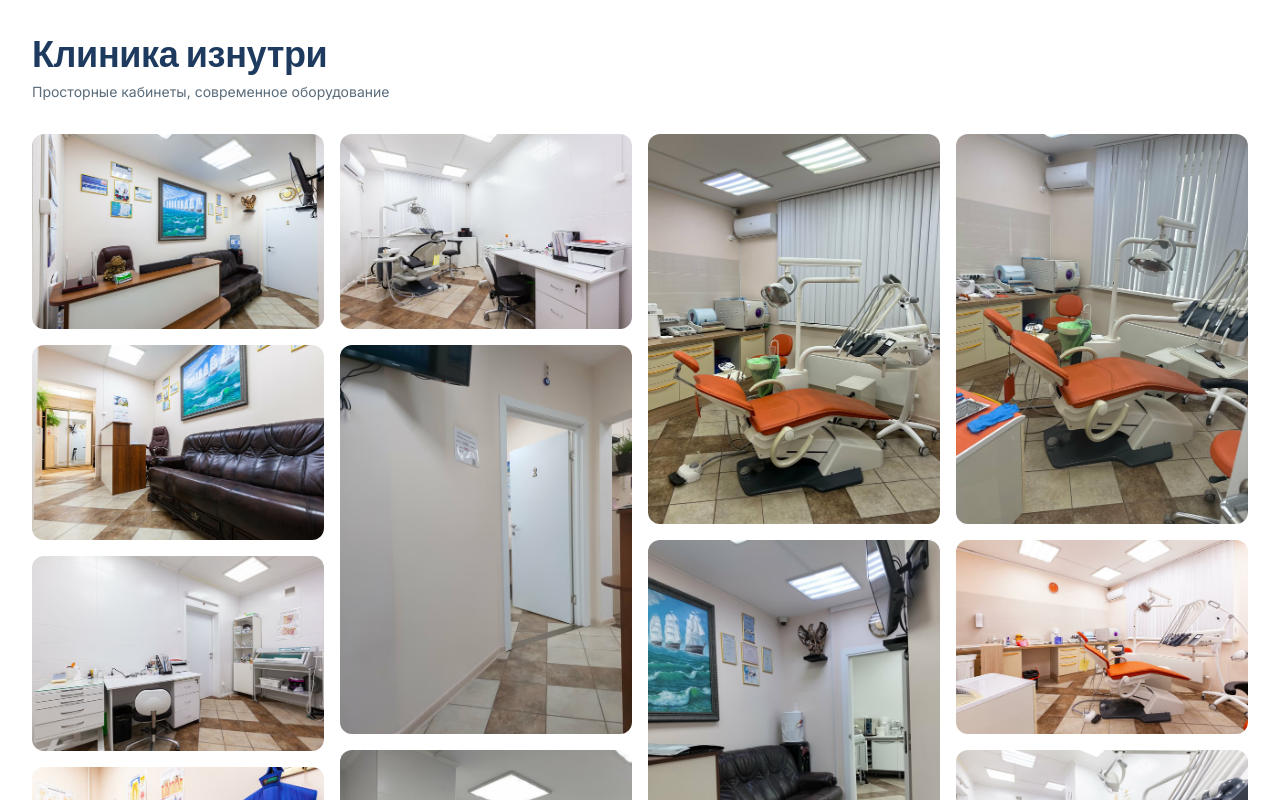
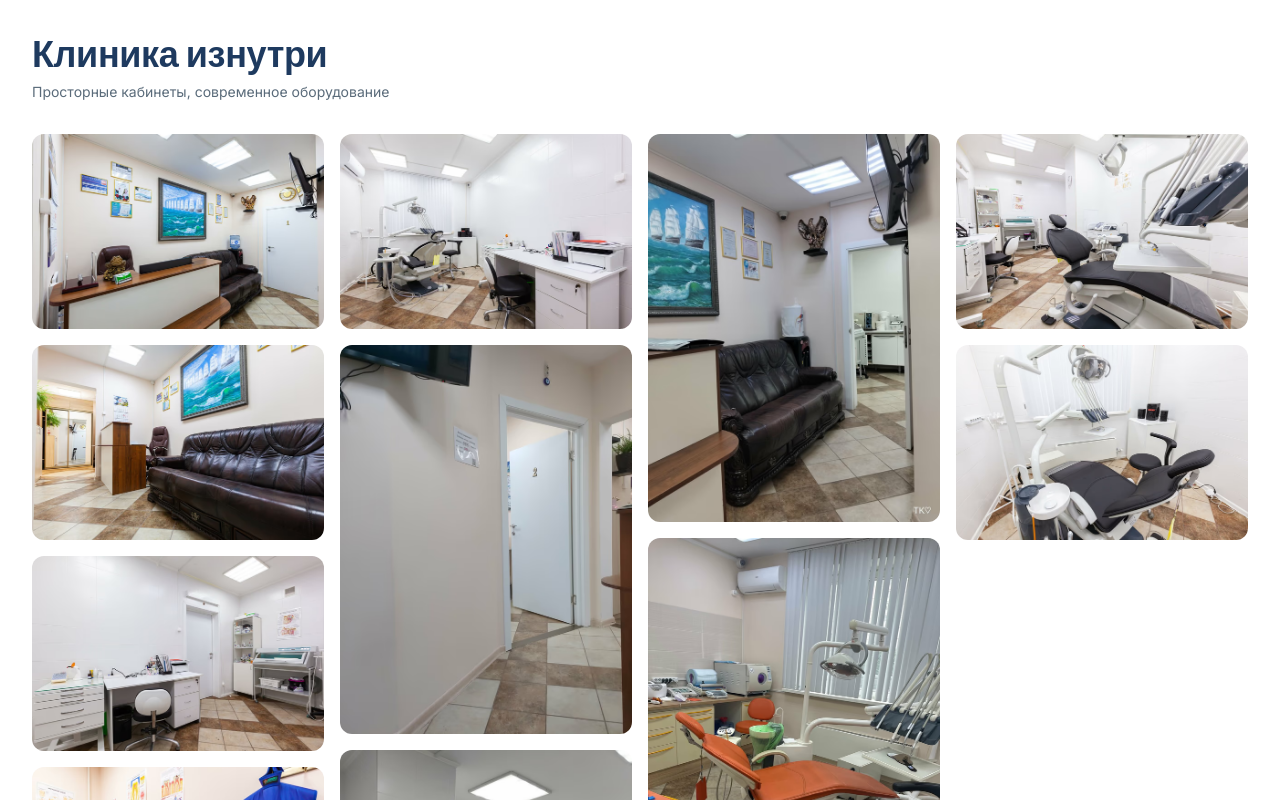
Before and after one commit to hosjpps/apex-dental-bytovo, a Next.js app: page / in a window 1280 px wide. Shown: the part 4720-5520 px from the top of the page. Built offline with nearby package versions, Linux system fonts and the light colour scheme.

Commit message:
fix(ux): smooth scroll on anchors, scroll-margin offset, drop hero dup from gallery (clinic-19)

```diff
--- a/app/globals.css
+++ b/app/globals.css
@@ -82,4 +82,8 @@
     font-weight: 600;
     letter-spacing: -0.01em;
   }
+  /* Offset anchor targets so sticky navbar doesn't overlap */
+  section[id] {
+    scroll-margin-top: 80px;
+  }
 }
--- a/app/layout.tsx
+++ b/app/layout.tsx
@@ -46,7 +46,7 @@ export default function RootLayout({
   return (
     <html
       lang="ru"
-      className={`${fraunces.variable} ${inter.variable} h-full antialiased`}
+      className={`${fraunces.variable} ${inter.variable} h-full antialiased scroll-smooth`}
     >
       <body className="min-h-full flex flex-col">
         <a
--- a/components/sections/Gallery.tsx
+++ b/components/sections/Gallery.tsx
@@ -11,7 +11,8 @@ import { ClinicImage } from '@/components/ClinicImage';
 
 // Use Yandex Maps photos (11-22): high-quality 1280x853/960x1280 shots.
 // Old-site photos (01-10) are low-res 480x640 (business cards, certificates) — skipped.
-const GALLERY_IMAGES = [11, 12, 13, 14, 15, 17, 18, 19, 20, 22, 25, 26].map((n) => ({
+// clinic-19 is used in Hero — exclude here to avoid duplicate.
+const GALLERY_IMAGES = [11, 12, 13, 14, 15, 17, 18, 20, 22, 25, 26, 27].map((n) => ({
   src: `/images/clinic/clinic-${String(n).padStart(2, '0')}.jpg`,
   alt: `Клиника АПЕКС — интерьер ${n}`,
 }));
```
